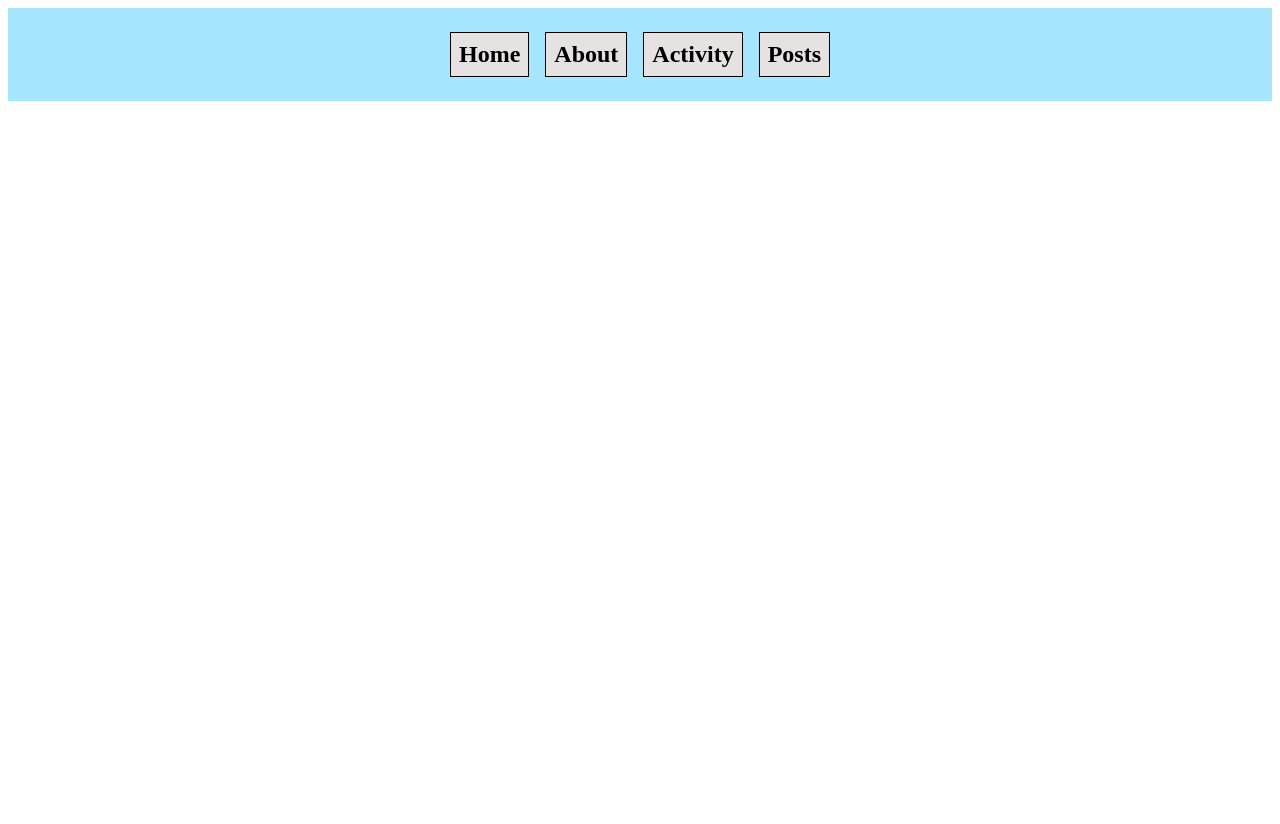
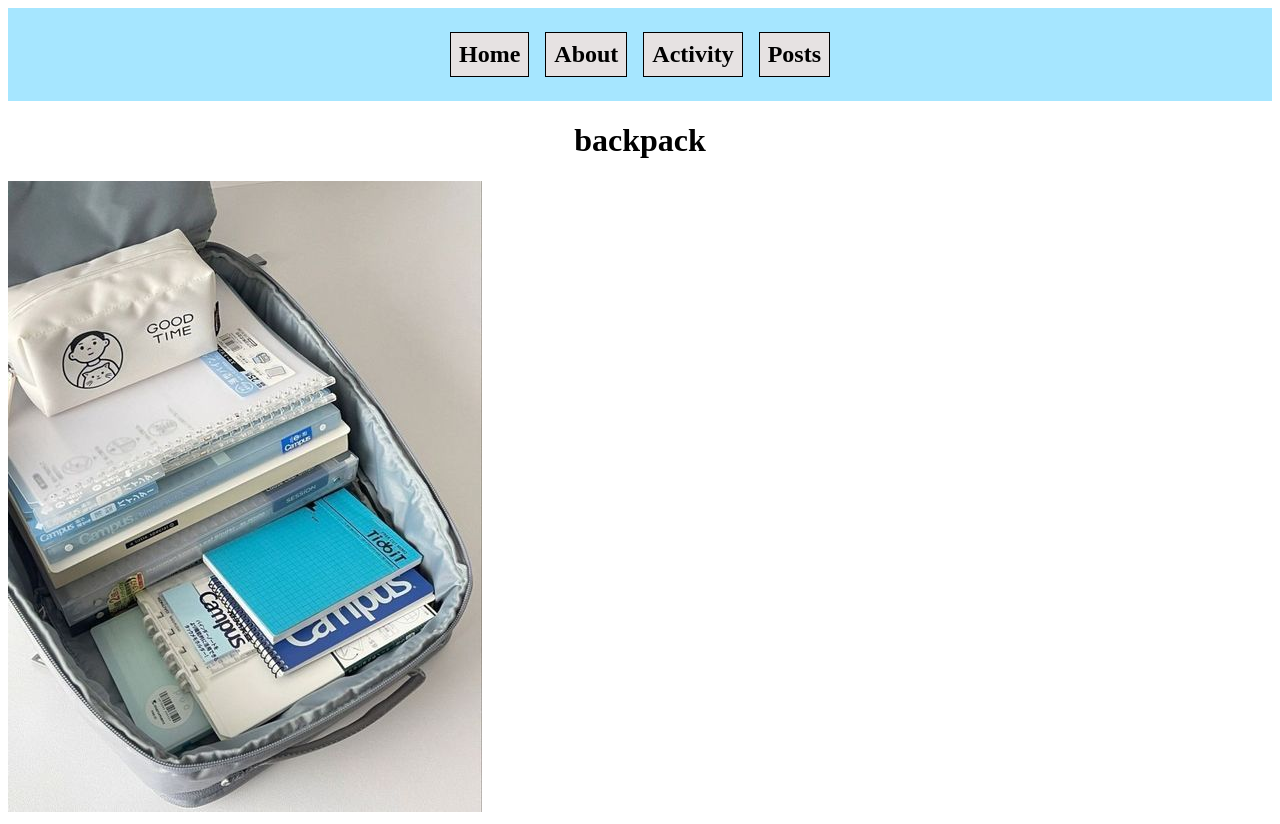
Before and after one commit to Olesia-P/gallery, a Next.js app: page /gallery/2 in a window 1280 px wide. Before the commit the page ends 800 px from the top, so only its background shows below. Built offline with nearby package versions, Linux system fonts and the light colour scheme.

Commit message:
fixed gallery

```diff
--- a/pages/gallery/[pictureId].js
+++ b/pages/gallery/[pictureId].js
@@ -4,35 +4,19 @@ import { PictureContext } from "../_app";
 
 export default function Picture({}) {
   const router = useRouter();
-  const pictureId = router.query.pictureId;
+  const pictureId = parseInt(router.query.pictureId, 10);
   const { pictures } = useContext(PictureContext);
 
-  const newPictureId = pictureId - 1;
+  const renderObject = pictures.find((element) => element.id === pictureId);
 
-  // console.log("pictures objects ", pictures);
-  // console.log("picture Id ", pictureId);
-  // console.log("picture +  current page index ", pictures[pictureId]);
-  // console.log("picture object with the correct index ", pictures[newPictureId]);
-
-  // const renderObject = pictures.find(
-  //   (element) => element.id === router.query.pictureId
-  // );
-  // console.log(renderObject);
-
-  const renderObject = pictures.find((it) => {
-    console.log("queryID", router.query.pictureId);
-
-    return it.id === router.query.pictureId;
-  });
-
-  // return (
-  //   <div>
-  //     {pictureId !== null && (
-  //       <div>
-  //         <img src={`${pictures[newPictureId].img}`} />
-  //         <h1>{pictures[newPictureId].description}</h1>
-  //       </div>
-  //     )}
-  //   </div>
-  // );
+  return (
+    <div>
+      {renderObject !== undefined && (
+        <div>
+          <h1>{renderObject.description}</h1>
+          <img src={renderObject.img} />
+        </div>
+      )}
+    </div>
+  );
 }
```
